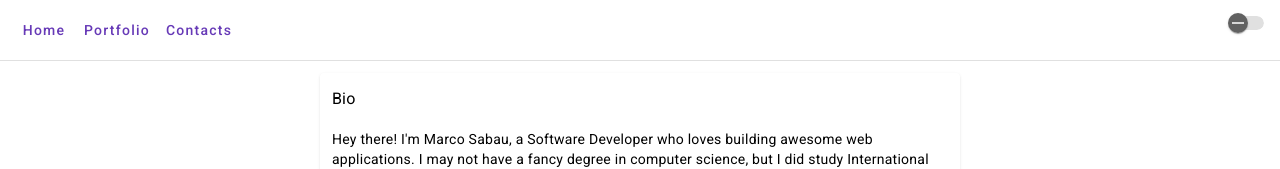
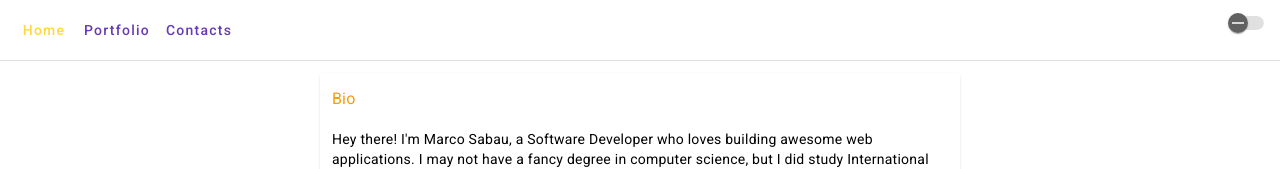
Before and after one commit to nonnodacciaio/personal-website, an Angular app: page /home in a window 1280 px wide. Shown: the top 169 px of the page. Built offline with nearby package versions, Linux system fonts and the light colour scheme.

Commit message:
Changed tailwind config

```diff
--- a/src/app/navigation/navigation.component.ts
+++ b/src/app/navigation/navigation.component.ts
@@ -6,22 +6,19 @@ import { Router } from "@angular/router";
 	template: `
 		<div class="flex m-3">
 			<a
-				[class.text-accent]="isActive('home')"
-				color="primary"
+				[color]="isActive('home') ? 'accent' : 'primary'"
 				mat-button
 				[routerLink]="'home'">
 				Home
 			</a>
 			<a
-				[class.text-accent]="isActive('portfolio')"
-				color="primary"
+				[color]="isActive('portfolio') ? 'accent' : 'primary'"
 				mat-button
 				[routerLink]="'portfolio'">
 				Portfolio
 			</a>
 			<a
-				[class.text-accent]="isActive('contacts')"
-				color="primary"
+				[color]="isActive('contacts') ? 'accent' : 'primary'"
 				mat-button
 				[routerLink]="'contacts'">
 				Contacts
--- a/src/app/pages/contacts/contacts.component.ts
+++ b/src/app/pages/contacts/contacts.component.ts
@@ -3,7 +3,7 @@ import { Component } from "@angular/core";
 @Component({
 	selector: `contacts`,
 	template: `<div class="w-1/2 mx-auto my-3 p-3 shadow rounded">
-		<h3 color="accent">Contacts section</h3>
+		<h3 class="text-amber-500">Contacts</h3>
 		<p>Feel free to get in touch with me using the following methods:</p>
 		<ul>
 			<li>Email: marco.sabau98@gmail.com</li>
--- a/src/app/pages/home/home.page.ts
+++ b/src/app/pages/home/home.page.ts
@@ -4,11 +4,7 @@ import { Component } from "@angular/core";
 	selector: `home`,
 	template: `<div class="w-1/2 mx-auto my-3 p-3 shadow rounded">
 		<div>
-			<h3
-				color="accent"
-				class="mat-primary">
-				Bio
-			</h3>
+			<h3 class="text-amber-500">Bio</h3>
 		</div>
 		<p>
 			Hey there! I'm Marco Sabau, a Software Developer who loves building awesome web applications. I may not have a fancy degree in computer science, but I did study International Relationships
--- a/src/app/pages/portfolio/portfolio.page.ts
+++ b/src/app/pages/portfolio/portfolio.page.ts
@@ -3,7 +3,7 @@ import { Component } from "@angular/core";
 @Component({
 	selector: `portfolio`,
 	template: `<div class="w-1/2 mx-auto my-3 p-3 shadow rounded">
-		<h3 color="accent">Portfolio</h3>
+		<h3 class="text-amber-500">Portfolio</h3>
 		<p>This is where I would keep all my interesting projects... if I had any</p>
 		<p>
 			To be fair at the moment I haven't made anything super interesting outside work apart for this website, but I want to work on open source projects to hone my skills and to see what's out
--- a/src/index.html
+++ b/src/index.html
@@ -1,8 +1,9 @@
 <!doctype html>
 <html lang="en">
+
 <head>
   <meta charset="utf-8">
-  <title>PersonalPortfolio</title>
+  <title>Marco's Website</title>
   <base href="/">
   <meta name="viewport" content="width=device-width, initial-scale=1">
   <link rel="icon" type="image/x-icon" href="favicon.ico">
@@ -10,7 +11,9 @@
   <link href="https://fonts.googleapis.com/css2?family=Roboto:wght@300;400;500&display=swap" rel="stylesheet">
   <link href="https://fonts.googleapis.com/icon?family=Material+Icons" rel="stylesheet">
 </head>
+
 <body class="mat-typography">
   <app-root></app-root>
 </body>
+
 </html>
--- a/src/styles.css
+++ b/src/styles.css
@@ -12,19 +12,16 @@ body {
 
 body {
 	margin: 0;
-	font-family: Roboto, "Helvetica Neue", sans-serif;
 }
 
 .dark-theme {
 	--background: #333333;
 	--text-color: #ffffff;
-	font-family: Consolas, Monaco, "Andale Mono", "Ubuntu Mono", monospace;
 }
 
 .light-theme {
 	--background: #ffffff;
 	--text-color: #333333;
-	font-family: Consolas, Monaco, "Andale Mono", "Ubuntu Mono", monospace;
 }
 
 body {
--- a/tailwind.config.js
+++ b/tailwind.config.js
@@ -4,7 +4,18 @@ module.exports = {
     "./src/**/*.{html,ts}",
   ],
   theme: {
-    extend: {},
+    extend: {
+      colors: {
+        dark: {
+          background: '#333333',
+          'text-color': '#ffffff',
+        },
+        light: {
+          background: '#ffffff',
+          'text-color': '#333333',
+        },
+      },
+    },
   },
   plugins: [],
 }
```
